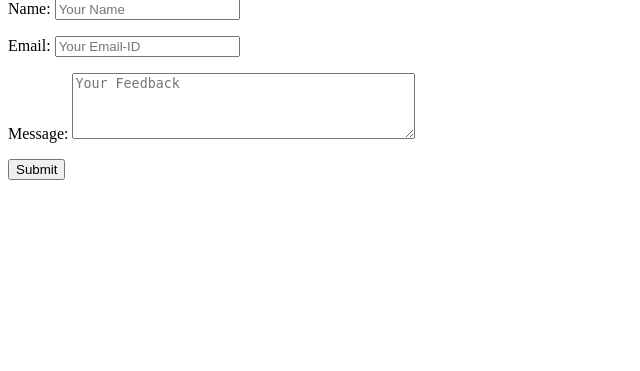
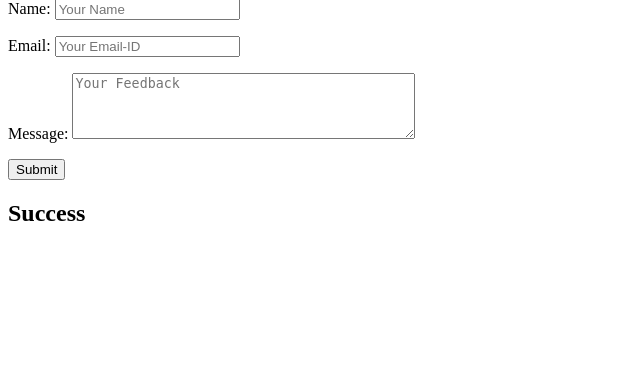
Before and after one commit to dhanish0515/DEMO, a Django app: page /feedback in a window 1280 px wide. Shown: the part 67-438 px from the top of the page, without its empty margins (0-640 px from the left). Run offline with Django 4.2, Linux system fonts and the light colour scheme.

Commit message:
second commit

```diff
--- a/templates/feedback_form.html
+++ b/templates/feedback_form.html
@@ -3,4 +3,5 @@
     {% csrf_token %}
     {{ form.as_p }}
     <button type="submit">Submit</button>
+    <h2>Success</h2>
 </form>
```
